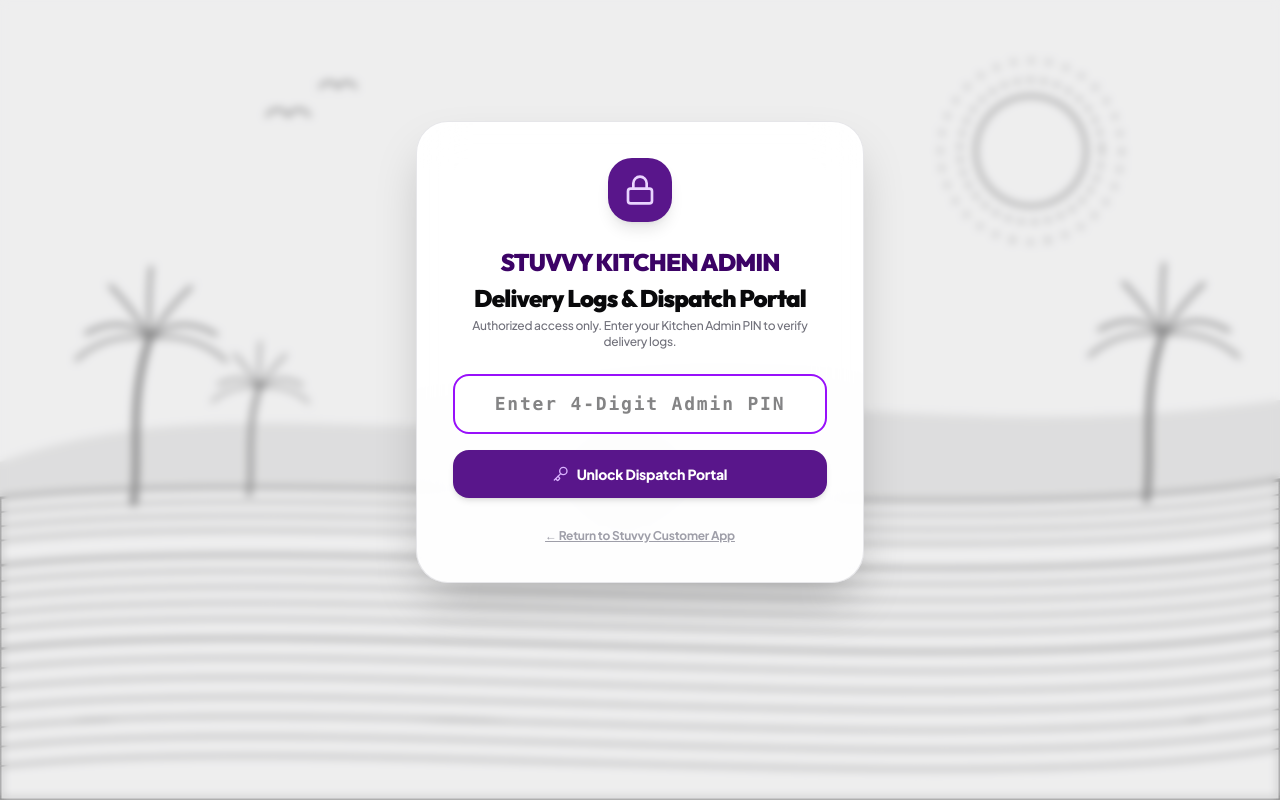
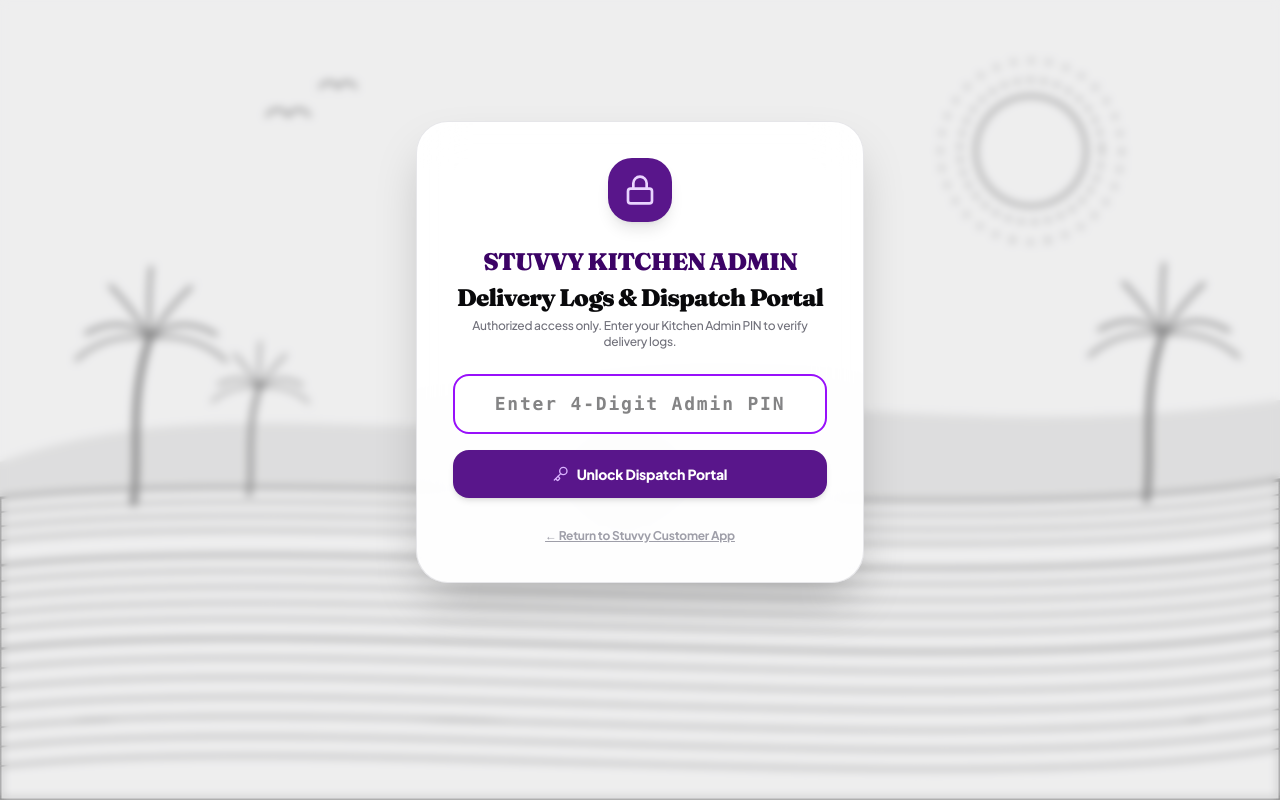
Before and after one commit to 25cj017-rgb/STUVVY, a Next.js app: page /admin in a window 1280 px wide. Built offline with nearby package versions, Linux system fonts and the light colour scheme.

Commit message:
feat(design): apply Option C Quiet Luxury Editorial typography with Fraunces & Plus Jakarta Sans across website

```diff
--- a/src/app/globals.css
+++ b/src/app/globals.css
@@ -1,68 +1,7 @@
 @import "tailwindcss";
 
-/* ========================================================================= */
-/* OSTRICH SANS OFFICIAL WEBFONT FAMILY                                      */
-/* ========================================================================= */
-@font-face {
-  font-family: 'Ostrich Sans';
-  src: url('/fonts/ostrich-sans-black.woff') format('woff'),
-       url('/fonts/ostrich-sans-black.otf') format('opentype'),
-       url('/fonts/ostrich-sans-bold.woff') format('woff'),
-       url('/fonts/ostrich-sans-bold.ttf') format('truetype');
-  font-weight: 900;
-  font-style: normal;
-  font-display: swap;
-}
-
-@font-face {
-  font-family: 'Ostrich Sans';
-  src: url('/fonts/ostrich-sans-heavy.otf') format('opentype'),
-       url('/fonts/ostrich-sans-black.woff') format('woff'),
-       url('/fonts/ostrich-sans-bold.woff') format('woff');
-  font-weight: 800;
-  font-style: normal;
-  font-display: swap;
-}
-
-@font-face {
-  font-family: 'Ostrich Sans';
-  src: url('/fonts/ostrich-sans-bold.woff') format('woff'),
-       url('/fonts/ostrich-sans-bold.otf') format('opentype'),
-       url('/fonts/ostrich-sans-bold.ttf') format('truetype');
-  font-weight: 700;
-  font-style: normal;
-  font-display: swap;
-}
-
-@font-face {
-  font-family: 'Ostrich Sans';
-  src: url('/fonts/ostrich-sans-bold.woff') format('woff'),
-       url('/fonts/ostrich-sans-bold.ttf') format('truetype');
-  font-weight: 600;
-  font-style: normal;
-  font-display: swap;
-}
-
-@font-face {
-  font-family: 'Ostrich Sans';
-  src: url('/fonts/ostrich-sans-medium.otf') format('opentype'),
-       url('/fonts/ostrich-sans-bold.woff') format('woff');
-  font-weight: 500;
-  font-style: normal;
-  font-display: swap;
-}
-
-@font-face {
-  font-family: 'Ostrich Sans';
-  src: url('/fonts/ostrich-sans-bold.woff') format('woff'),
-       url('/fonts/ostrich-sans-bold.ttf') format('truetype');
-  font-weight: 400;
-  font-style: normal;
-  font-display: swap;
-}
-
 :root {
-  /* Premium Stuvvy Color Palette */
+  /* Quiet Luxury Editorial Color Palette */
   --bg-main: #0B0F17;
   --bg-card: #131B2A;
   --text-primary: #F9FAFB;
@@ -74,37 +13,21 @@
   --accent-emerald: #10B981;
   --accent-amber: #F59E0B;
 
-  --font-sans: var(--font-plus-jakarta), var(--font-outfit), system-ui, -apple-system, sans-serif;
-  --font-heading: var(--font-outfit), var(--font-plus-jakarta), system-ui, sans-serif;
-  --font-ostrich: var(--font-ostrich), 'Ostrich Sans', var(--font-heading), system-ui, sans-serif;
+  --font-sans: var(--font-plus-jakarta), system-ui, -apple-system, sans-serif;
+  --font-heading: var(--font-fraunces), Georgia, 'Times New Roman', serif;
+  --font-editorial: var(--font-fraunces), Georgia, serif;
+  --font-ostrich: var(--font-fraunces), Georgia, serif;
 }
 
-/* Ostrich Sans Display Hierarchy Classes */
-.font-ostrich {
-  font-family: var(--font-ostrich), 'Ostrich Sans', var(--font-heading), sans-serif !important;
-  letter-spacing: 0.05em;
-  text-transform: uppercase;
-}
-
-.font-ostrich-black {
-  font-family: 'Ostrich Sans', var(--font-heading), sans-serif;
-  font-weight: 900;
-  letter-spacing: 0.04em;
-  text-transform: uppercase;
-}
-
-.font-ostrich-heavy {
-  font-family: 'Ostrich Sans', var(--font-heading), sans-serif;
-  font-weight: 800;
-  letter-spacing: 0.05em;
-  text-transform: uppercase;
-}
-
+/* Quiet Luxury Editorial Display Classes */
+.font-editorial,
+.font-ostrich,
+.font-ostrich-black,
+.font-ostrich-heavy,
 .font-ostrich-bold {
-  font-family: 'Ostrich Sans', var(--font-heading), sans-serif;
-  font-weight: 700;
-  letter-spacing: 0.06em;
-  text-transform: uppercase;
+  font-family: var(--font-fraunces), Georgia, serif !important;
+  letter-spacing: -0.015em;
+  text-transform: none;
 }
 
 html, body {
--- a/src/app/layout.tsx
+++ b/src/app/layout.tsx
@@ -1,6 +1,5 @@
 import type { Metadata } from "next";
-import { Plus_Jakarta_Sans, Outfit } from "next/font/google";
-import localFont from "next/font/local";
+import { Plus_Jakarta_Sans, Outfit, Fraunces } from "next/font/google";
 import "./globals.css";
 
 const plusJakartaSans = Plus_Jakarta_Sans({
@@ -15,41 +14,11 @@ const outfit = Outfit({
   display: "swap",
 });
 
-const ostrichSans = localFont({
-  src: [
-    {
-      path: "../../public/fonts/ostrich-sans-black.woff",
-      weight: "900",
-      style: "normal",
-    },
-    {
-      path: "../../public/fonts/ostrich-sans-heavy.otf",
-      weight: "800",
-      style: "normal",
-    },
-    {
-      path: "../../public/fonts/ostrich-sans-bold.woff",
-      weight: "700",
-      style: "normal",
-    },
-    {
-      path: "../../public/fonts/ostrich-sans-bold.woff",
-      weight: "600",
-      style: "normal",
-    },
-    {
-      path: "../../public/fonts/ostrich-sans-medium.otf",
-      weight: "500",
-      style: "normal",
-    },
-    {
-      path: "../../public/fonts/ostrich-sans-bold.woff",
-      weight: "400",
-      style: "normal",
-    },
-  ],
-  variable: "--font-ostrich",
+const fraunces = Fraunces({
+  variable: "--font-fraunces",
+  subsets: ["latin"],
   display: "swap",
+  weight: ["400", "500", "600", "700", "800", "900"],
 });
 
 export const metadata: Metadata = {
@@ -95,7 +64,7 @@ export default function RootLayout({
   children: React.ReactNode;
 }>) {
   return (
-    <html lang="en" className={`${plusJakartaSans.variable} ${outfit.variable} ${ostrichSans.variable} h-full antialiased`}>
+    <html lang="en" className={`${plusJakartaSans.variable} ${fraunces.variable} ${outfit.variable} h-full antialiased`}>
       <body className="min-h-full flex flex-col font-sans text-gray-900 bg-slate-900">{children}</body>
     </html>
   );
--- a/src/components/AdminDeliveryPortal.tsx
+++ b/src/components/AdminDeliveryPortal.tsx
@@ -1127,8 +1127,8 @@ export const AdminDeliveryPortal: React.FC<AdminDeliveryPortalProps> = ({ onBack
           <div className="bg-white/95 backdrop-blur-xl p-6 sm:p-8 rounded-[32px] border border-zinc-200/90 shadow-sm flex flex-col md:flex-row md:items-center justify-between gap-6">
         <div>
           <div className="flex items-center gap-2.5 flex-wrap">
-            <span className="font-heading text-2xl sm:text-3xl text-purple-950 font-black tracking-tight leading-none">
-              STUVVY KITCHEN DISPATCH
+            <span className="font-heading text-2xl sm:text-3xl text-zinc-950 font-black tracking-tight leading-none">
+              Stuvvy Kitchen Dispatch
             </span>
             <span className="text-[10px] font-black uppercase tracking-wider bg-purple-100 text-purple-900 px-3 py-1 rounded-full border border-purple-200">
               Live Order Logs
--- a/src/components/CenteredFrameMenu.tsx
+++ b/src/components/CenteredFrameMenu.tsx
@@ -406,7 +406,7 @@ export const CenteredFrameMenu: React.FC<CenteredFrameMenuProps> = ({
         <div className="flex items-start justify-between gap-4 border-b border-zinc-200/80 pb-4">
           <div>
             <div className="flex items-center gap-2">
-              <h1 className="font-ostrich text-4xl sm:text-5xl font-black text-zinc-950 tracking-wider">
+              <h1 className="font-heading text-3xl sm:text-4xl md:text-5xl font-black text-zinc-950 tracking-tight">
                 {activeDayOfWeek === 'Sun' ? 'Sunday Royal Non-Veg Feast' : `${activeDayInfo.fullDayName} Home Meal Menu`}
               </h1>
             </div>
--- a/src/components/Stuvvy3Plus1Popup.tsx
+++ b/src/components/Stuvvy3Plus1Popup.tsx
@@ -77,7 +77,7 @@ export const Stuvvy3Plus1Popup: React.FC<Stuvvy3Plus1PopupProps> = ({
           <div className="font-mono text-[10px] sm:text-[11px] font-bold text-zinc-500 uppercase tracking-widest">
             {STUVVY_3_PLUS_1_CONFIG.headline}
           </div>
-          <h2 className="font-ostrich text-3xl sm:text-4xl md:text-5xl font-black tracking-wider text-zinc-950 uppercase leading-none">
+          <h2 className="font-heading text-3xl sm:text-4xl md:text-5xl font-black tracking-tight text-zinc-950 leading-none">
             {STUVVY_3_PLUS_1_CONFIG.name}
           </h2>
           <p className="font-heading text-xs sm:text-sm md:text-base font-extrabold text-zinc-700 leading-snug">
@@ -101,7 +101,7 @@ export const Stuvvy3Plus1Popup: React.FC<Stuvvy3Plus1PopupProps> = ({
                 <span className="text-[10px] sm:text-[11px] font-mono uppercase tracking-wider text-zinc-500 font-bold block">
                   Total Payable Amount
                 </span>
-                <span className="font-ostrich text-3xl sm:text-4xl font-black text-zinc-950 tracking-wider leading-none">
+                <span className="font-heading text-3xl sm:text-4xl font-black text-zinc-950 tracking-tight leading-none">
                   ₹{pricing.finalPayable.toLocaleString('en-IN')}
                 </span>
               </div>
```
Also changed, not shown: src/components/AccountDashboard.tsx (+10 -10 lines), src/components/PricingSection.tsx (+5 -5 lines), src/components/StuvvyCard.tsx (+10 -10 lines), 1 other file (tests, documents, lock files or other folders).
